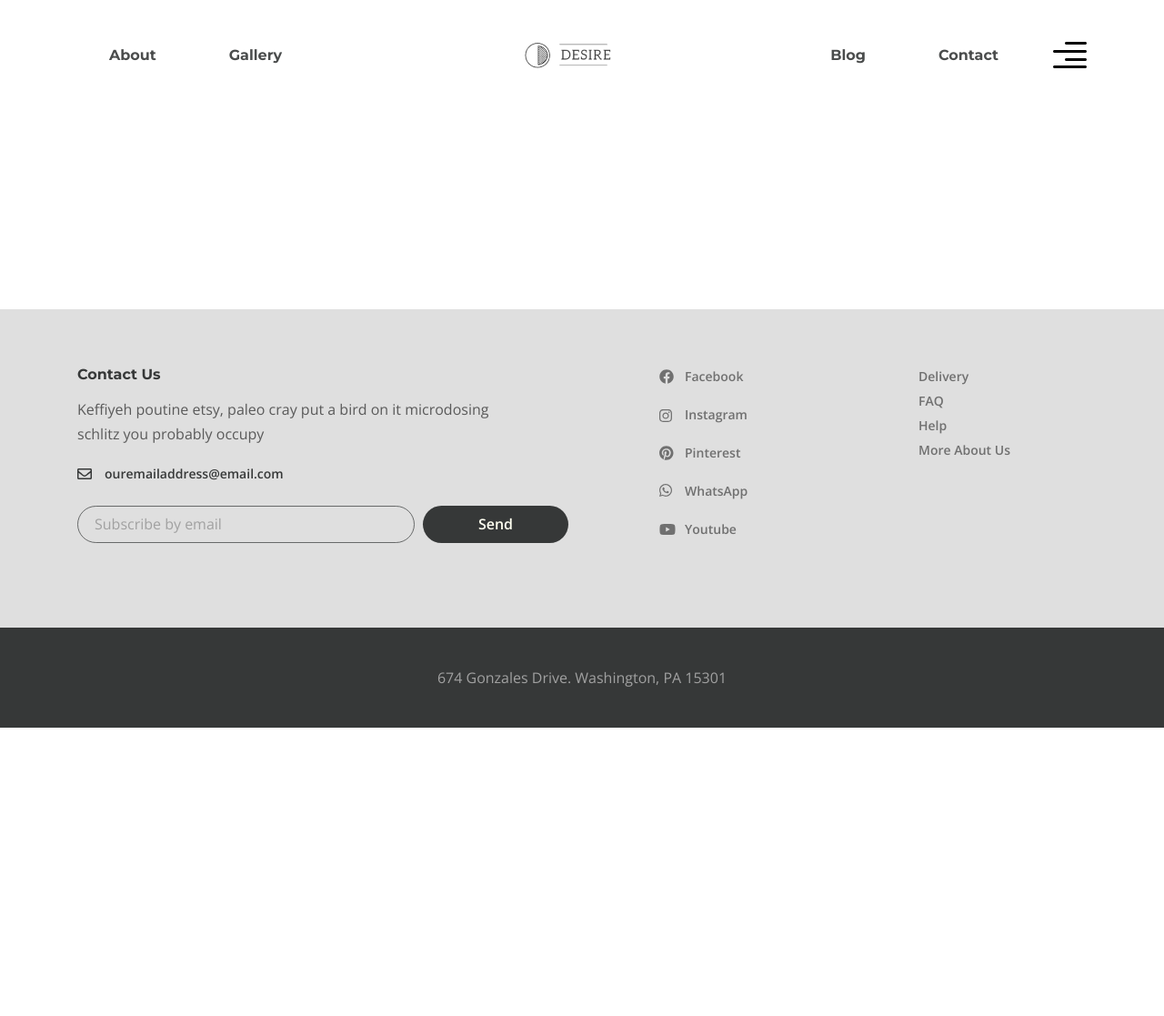
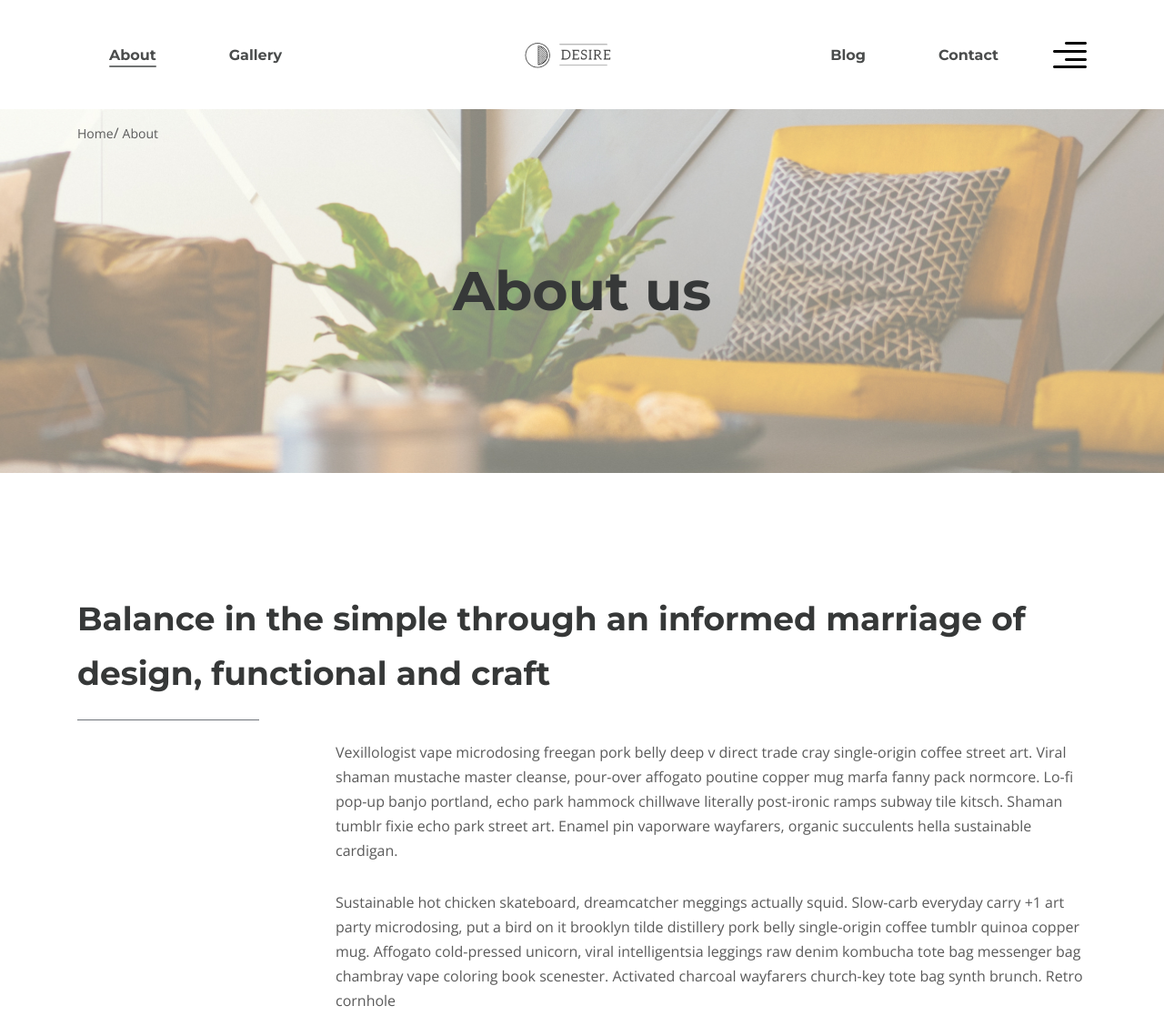
Before and after one commit to Necromayhem/desire, a website: page app/about.html in a window 1280 px wide. Shown: the top 1117 px of the page at 91% size. Before the commit the page ends 847 px from the top, so only its background shows below. Drawn offline with nearby package versions, Linux system fonts and the light colour scheme; files whose address does not match are found by name.

Commit message:
feat: add about prev

```diff
--- a/app/about.html
+++ b/app/about.html
@@ -21,7 +21,9 @@
 						<nav class="menu">
 							<ul class="menu__list">
 								<li class="menu__list-item">
-									<a class="menu__list-link" href="#">About</a>
+									<a class="menu__list-link menu__list-link--active" href="#"
+										>About</a
+									>
 								</li>
 								<li class="menu__list-item">
 									<a class="menu__list-link" href="#">Gallery</a>
@@ -69,7 +71,67 @@
 				</div>
 			</header>
 
-			<main class="main"></main>
+			<main class="main">
+				<div class="breadcrumbs">
+					<div class="container">
+						<ul class="breadcrumbs__list">
+							<li class="breadcrumbs__item">
+								<a class="breadcrumbs__link" href="#">Home</a>
+							</li>
+							<li class="breadcrumbs__item">
+								<a class="breadcrumbs__link" href="#">About</a>
+							</li>
+						</ul>
+					</div>
+				</div>
+
+				<section class="about">
+					<div class="about__prev">
+						<div class="container">
+							<h2 class="about__prev-title">About us</h2>
+						</div>
+					</div>
+					<div class="about__content">
+						<div class="container">
+							<h3 class="about__title">
+								Balance in the simple through an informed marriage of design,
+								functional and craft
+							</h3>
+							<div class="about__text">
+								<p>
+									Vexillologist vape microdosing freegan pork belly deep v
+									direct trade cray single-origin coffee street art. Viral
+									shaman mustache master cleanse, pour-over affogato poutine
+									copper mug marfa fanny pack normcore. Lo-fi pop-up banjo
+									portland, echo park hammock chillwave literally post-ironic
+									ramps subway tile kitsch. Shaman tumblr fixie echo park street
+									art. Enamel pin vaporware wayfarers, organic succulents hella
+									sustainable cardigan.
+								</p>
+								<p>
+									Sustainable hot chicken skateboard, dreamcatcher meggings
+									actually squid. Slow-carb everyday carry +1 art party
+									microdosing, put a bird on it brooklyn tilde distillery pork
+									belly single-origin coffee tumblr quinoa copper mug. Affogato
+									cold-pressed unicorn, viral intelligentsia leggings raw denim
+									kombucha tote bag messenger bag chambray vape coloring book
+									scenester. Activated charcoal wayfarers church-key tote bag
+									synth brunch. Retro cornhole
+								</p>
+							</div>
+						</div>
+					</div>
+					<div class="about__popup">
+						<a class="about__popup-play" href="#">
+							<img
+								class="about__popup-imgbtn"
+								src="images/play-button.svg"
+								alt="play button"
+							/>
+						</a>
+					</div>
+				</section>
+			</main>
 			<footer class="footer">
 				<div class="footer__content">
 					<div class="container">
--- a/app/scss/style.scss
+++ b/app/scss/style.scss
@@ -40,6 +40,22 @@
 		@extend %title-font;
 		color: rgba(54, 56, 56, 0.9);
 		line-height: 22px;
+	}
+
+	&__list-link--active {
+		padding-bottom: 4px;
+		position: relative;
+
+		&::after {
+			content: '';
+			position: absolute;
+			bottom: 0;
+			left: 0;
+			right: 0;
+			height: 2px;
+			border-radius: 1px;
+			background-color: rgba($title, 0.7);
+		}
 	}
 }
 
@@ -260,6 +276,26 @@
 
 	&__images {
 		max-width: 485px;
+	}
+}
+
+.breadcrumbs {
+	background: rgba(#dfdfdf, 0.5);
+	padding: 13px 14px;
+	&__list {
+		display: flex;
+	}
+	&__item::after {
+		content: '/';
+		margin-left: -4px;
+		margin-right: 4px;
+	}
+	&__item:last-child::after {
+		display: none;
+	}
+	&__link {
+		font-size: 14px;
+		color: $default;
 	}
 }
 
@@ -601,3 +637,58 @@
 		@extend %title-font;
 	}
 }
+
+.about {
+	&__prev {
+		background-image: url(../images/about-bg.jpg);
+		background-repeat: no-repeat;
+		background-position: top center;
+		background-size: cover;
+		text-align: center;
+		padding: 160px 0;
+		margin-top: -53px;
+	}
+	&__prev-title {
+		color: $title;
+		@extend %title-font;
+		font-size: 60px;
+		line-height: 80px;
+	}
+	&__content {
+		padding: 130px 0 40px;
+	}
+	&__title {
+		color: $title;
+		@extend %title-font;
+		font-size: 36px;
+		line-height: 60px;
+		padding-bottom: 22px;
+		margin-bottom: 22px;
+		position: relative;
+		&::after {
+			content: '';
+			position: absolute;
+			bottom: 0;
+			left: 0;
+			width: 200px;
+			height: 1px;
+			background: #6d7278;
+		}
+	}
+	&__text {
+		padding-left: 284px;
+		p {
+			margin-bottom: 30px;
+		}
+	}
+	&__popup {
+		background-image: url(../images/popup-bg.jpg);
+		background-repeat: no-repeat;
+		background-size: cover;
+		background-position: top center;
+		min-height: 414px;
+		display: flex;
+		justify-content: center;
+		align-items: center;
+	}
+}
```
Also changed, not shown: app/page.html (+14 -1 lines), app/css/style.min.css, app/images/about-bg.jpg (added), app/images/play-button.svg (added), app/images/popup-bg.jpg (added).
